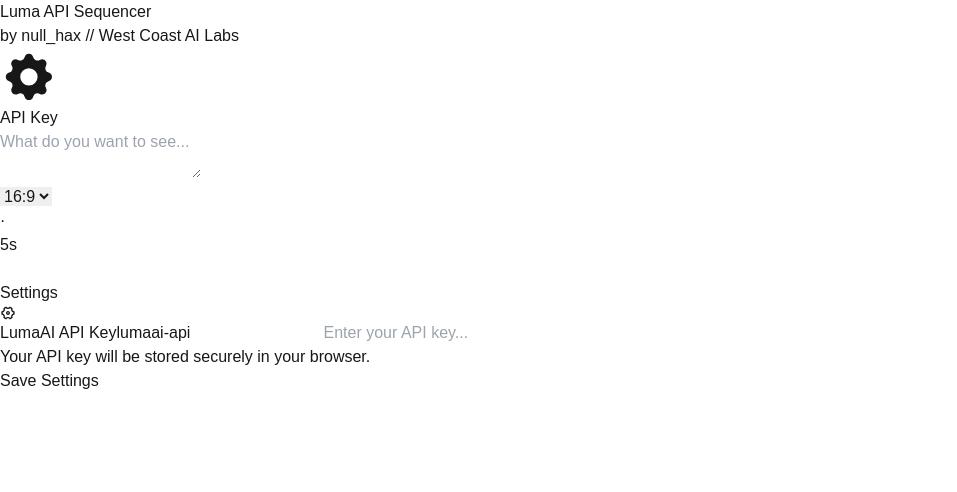
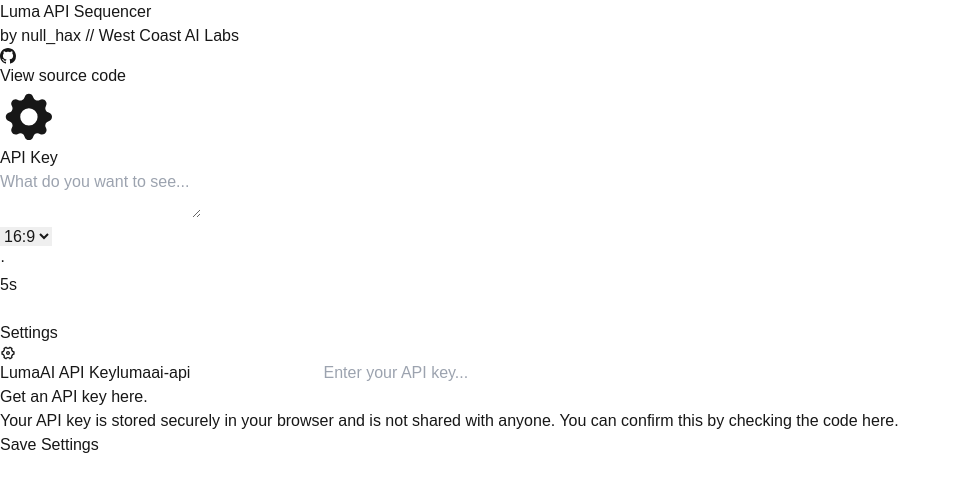
Before and after one commit to null-hax/wcai-luma-studio, a Next.js app: page / in a window 1280 px wide. Both pictures are taken after a click on the button "API Key". Shown: the top 492 px of the page, without its empty margins (0-957 px from the left). Built offline with nearby package versions, Linux system fonts and the light colour scheme.

Commit message:
add github links

```diff
--- a/src/app/page.tsx
+++ b/src/app/page.tsx
@@ -61,10 +61,18 @@ export default function Page() {
     <div className="min-h-screen bg-black text-white">
       <div className="sticky top-0 z-50 bg-black/80 backdrop-blur-sm border-b border-gray-800">
         <div className="max-w-7xl mx-auto px-8 py-6">
-          <div className="flex justify-between items-center mb-6">
+          <div className="flex justify-between items-start mb-6">
             <div>
               <h1 className="text-3xl font-bold bg-gradient-to-r from-blue-500 to-purple-500 bg-clip-text text-transparent">Luma API Sequencer</h1>
               <p className="text-sm text-gray-400 pt-2">by <a href="https://nullhax.com" className="hover:underline" target="_blank">null_hax</a> // <a href="https://westcoastai.xyz" className="hover:underline" target="_blank">West Coast AI Labs</a></p>
+              <p className="text-sm text-slate-400 pt-2">
+                <a href="https://github.com/null-hax/wcai-luma-studio" className="hover:underline flex items-center gap-2" target="_blank">
+                  <svg height="16" width="16" viewBox="0 0 16 16" fill="currentColor">
+                    <path d="M8 0C3.58 0 0 3.58 0 8c0 3.54 2.29 6.53 5.47 7.59.4.07.55-.17.55-.38 0-.19-.01-.82-.01-1.49-2.01.37-2.53-.49-2.69-.94-.09-.23-.48-.94-.82-1.13-.28-.15-.68-.52-.01-.53.63-.01 1.08.58 1.23.82.72 1.21 1.87.87 2.33.66.07-.52.28-.87.51-1.07-1.78-.2-3.64-.89-3.64-3.95 0-.87.31-1.59.82-2.15-.08-.2-.36-1.02.08-2.12 0 0 .67-.21 2.2.82.64-.18 1.32-.27 2-.27.68 0 1.36.09 2 .27 1.53-1.04 2.2-.82 2.2-.82.44 1.1.16 1.92.08 2.12.51.56.82 1.27.82 2.15 0 3.07-1.87 3.75-3.65 3.95.29.25.54.73.54 1.48 0 1.07-.01 1.93-.01 2.2 0 .21.15.46.55.38A8.013 8.013 0 0016 8c0-4.42-3.58-8-8-8z"/>
+                  </svg>
+                  View source code
+                </a>
+              </p>
               {activeGenerations > 0 && (
                 <p className="text-sm text-gray-400 mt-1">
                   {activeGenerations} of {MAX_CONCURRENT_GENERATIONS} generations in progress
--- a/src/components/SettingsModal.tsx
+++ b/src/components/SettingsModal.tsx
@@ -59,8 +59,9 @@ export default function SettingsModal({ isOpen, onClose }: SettingsModalProps) {
                 placeholder="Enter your API key..."
                 autoComplete="new-password"
               />
-              <p className="mt-1 text-sm text-gray-400">
-                Your API key will be stored securely in your browser.
+              <p className="mt-2 text-sm text-gray-400">Get an API key <a href="https://lumalabs.ai/dream-machine/api/keys" className="text-blue-400 hover:underline" target="_blank">here</a>.</p>
+              <p className="mt-2 text-sm text-gray-400">
+                Your API key is stored securely in your browser and is not shared with anyone. You can confirm this by checking the code <a href="https://github.com/null-hax/wcai-luma-studio/blob/main/src/components/SettingsModal.tsx" className="text-blue-400 hover:underline" target="_blank">here</a>.
               </p>
             </div>
 
```
